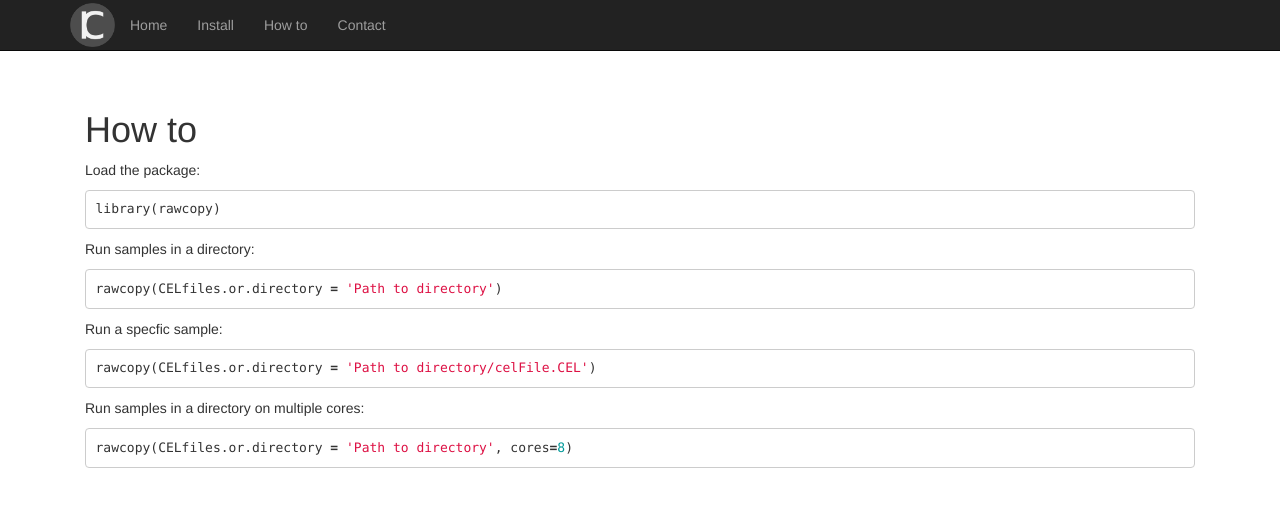
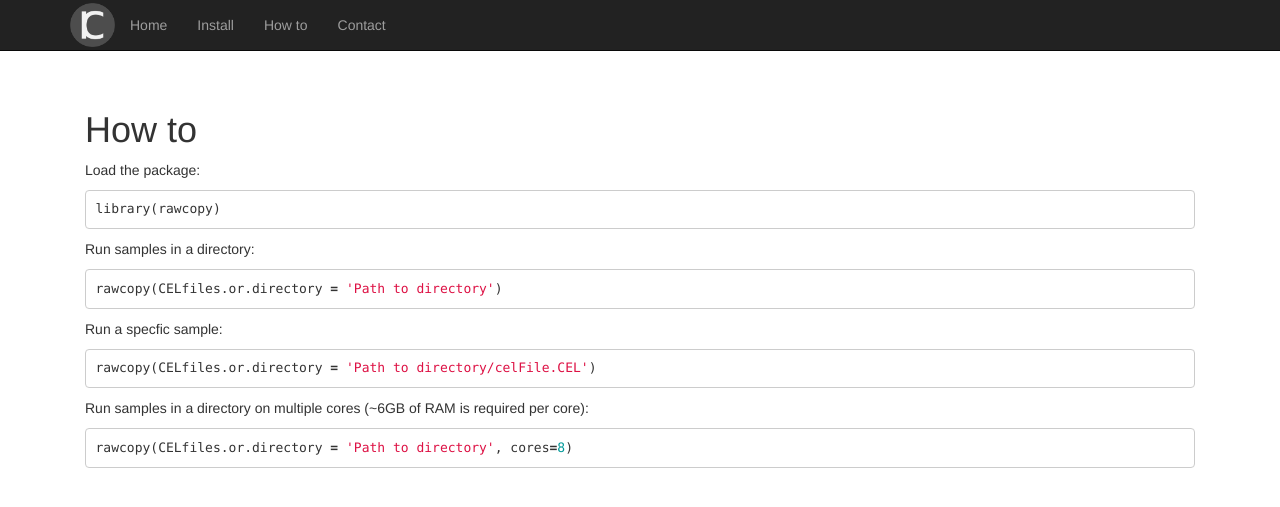
Before and after one commit to rawcopy/rawcopy.github.io, a Jekyll site: the page built from howto.md, in a window 1280 px wide. Shown: the top 507 px of the page. Built offline with Jekyll 4.4.1, drawn with Linux system fonts in a browser that asks for light colours; nearby versions of some CDN libraries; Markdown is read by kramdown in place of the engine named in the settings.

Commit message:
Update howto.md

````diff
--- a/howto.md
+++ b/howto.md
@@ -25,7 +25,7 @@ Run a specfic sample:
 rawcopy(CELfiles.or.directory = 'Path to directory/celFile.CEL')
 ```
 
-Run samples in a directory on multiple cores:
+Run samples in a directory on multiple cores (~6GB of RAM is required per core):
 
 ```R
 rawcopy(CELfiles.or.directory = 'Path to directory', cores=8)
````
